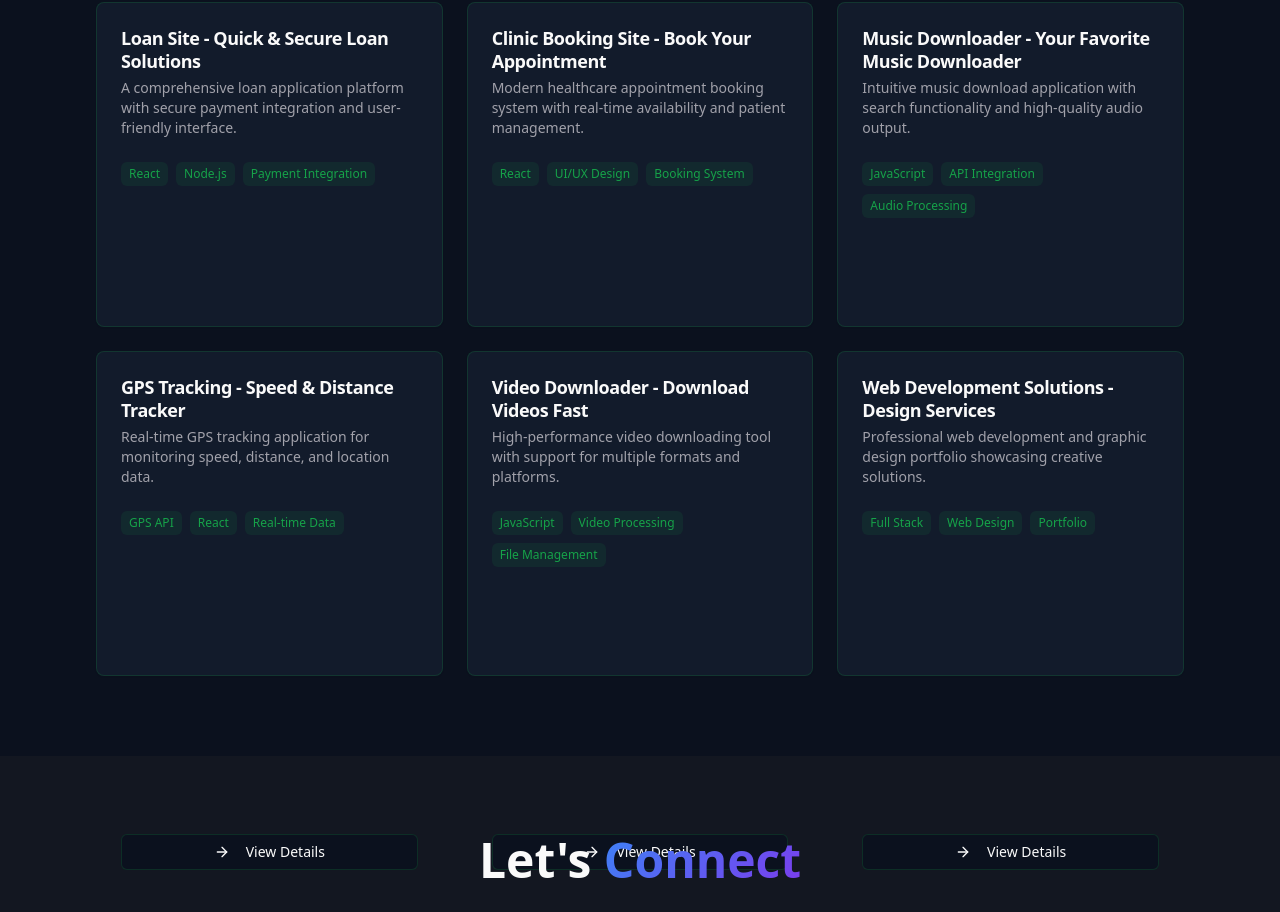
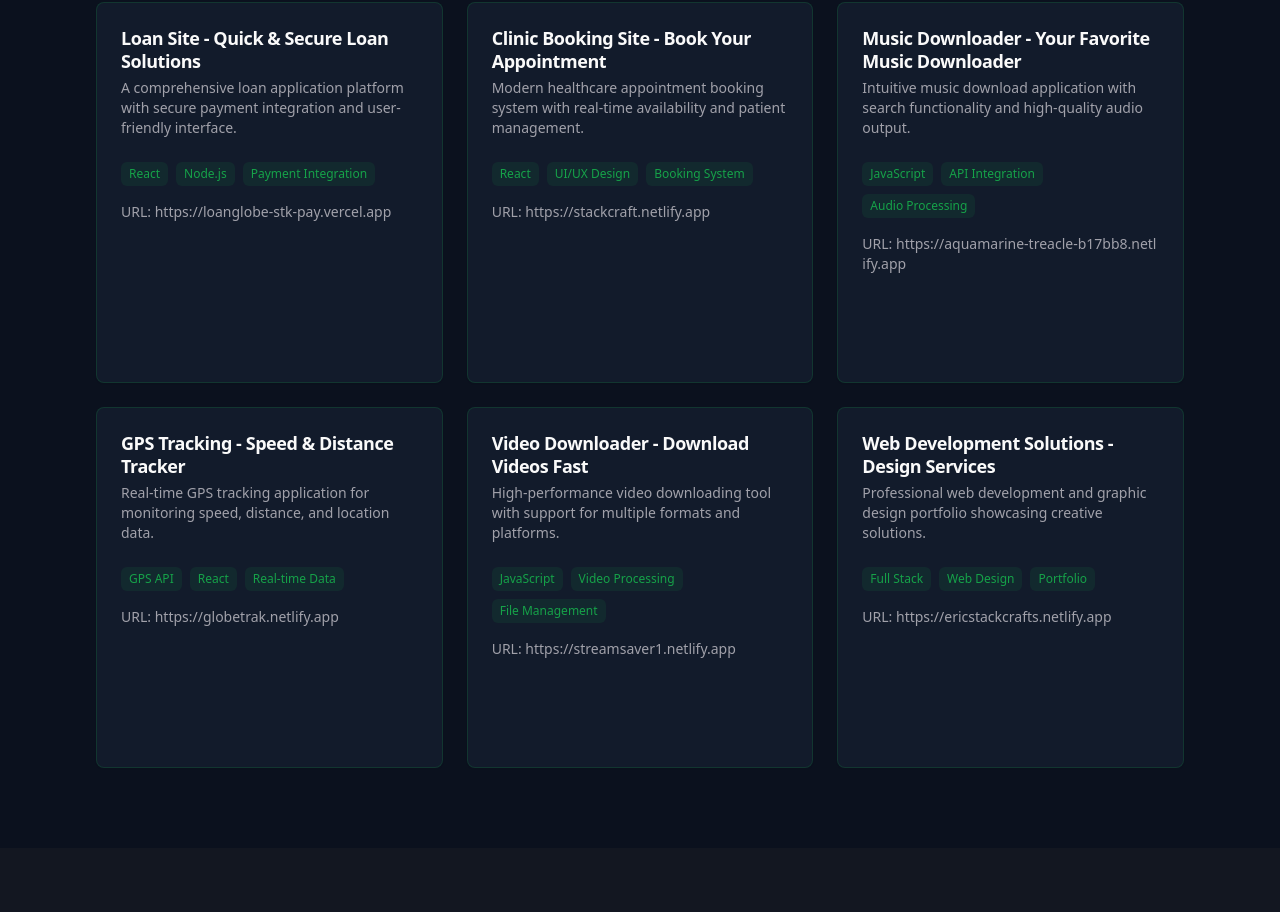
Before and after one commit to Ericmusyoka2020/eric-stackcrafts-folio, a React (Vite) app: page / in a window 1280 px wide. Shown: the part 2305-3217 px from the top of the page. Built offline with nearby package versions, Linux system fonts and the light colour scheme.

Commit message:
Add project URLs to details

```diff
--- a/src/components/Projects.tsx
+++ b/src/components/Projects.tsx
@@ -73,7 +73,8 @@ const Projects = () => {
                 </CardDescription>
               </CardHeader>
               <CardContent className="flex flex-col justify-between h-full">
-                <div className="flex flex-wrap gap-2 mb-6">
+                <div>
+                  <div className="flex flex-wrap gap-2 mb-4">
                     {project.tech.map((tech, techIndex) => (
                       <span
                         key={techIndex}
@@ -82,6 +83,20 @@ const Projects = () => {
                         {tech}
                       </span>
                     ))}
+                  </div>
+                  <div className="mb-6">
+                    <p className="text-sm text-muted-foreground break-all">
+                      <span className="font-medium">URL: </span>
+                      <a
+                        href={project.url}
+                        target="_blank"
+                        rel="noopener noreferrer"
+                        className="hover:text-primary transition-colors"
+                      >
+                        {project.url}
+                      </a>
+                    </p>
+                  </div>
                 </div>
               </CardContent>
               <div className="p-6 pt-0 mt-auto">
```
Lines whose indentation alone changed are shown as unchanged.
